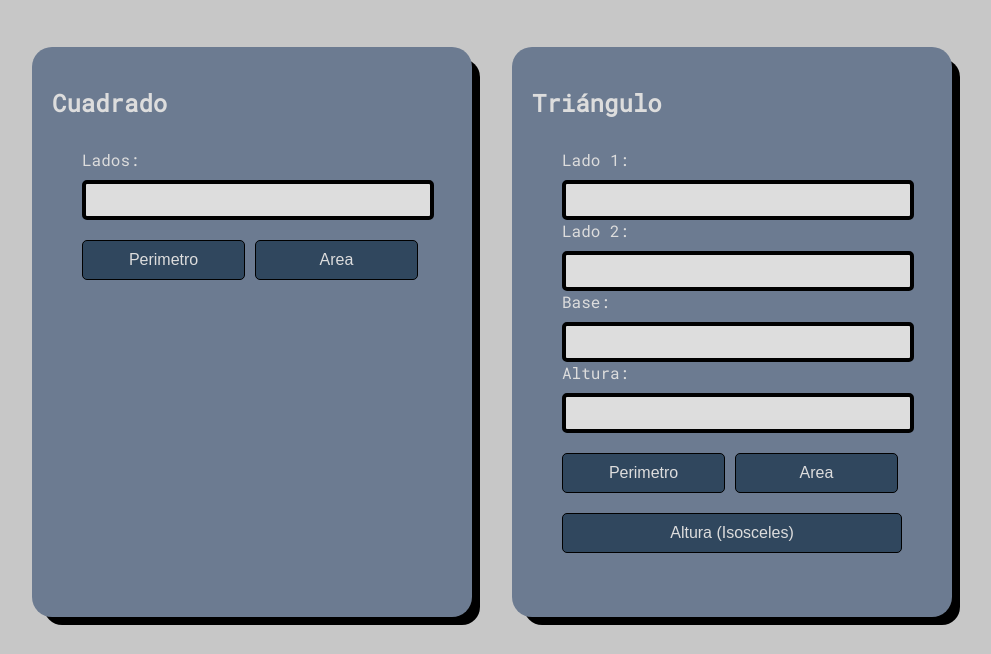
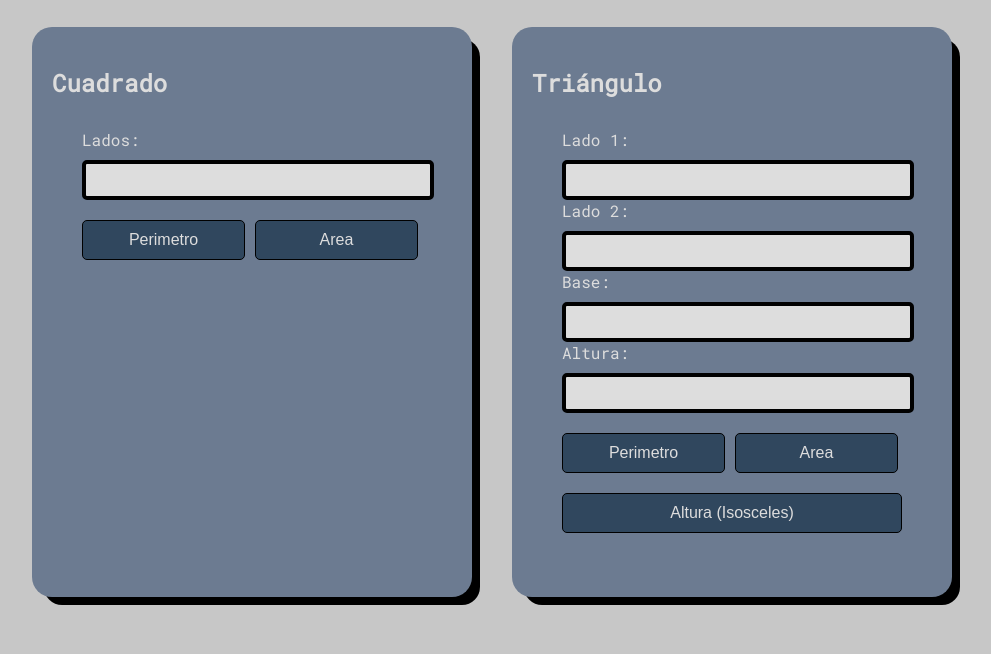
Before and after one commit to cesarocbu/curso-practico-JS, a plain HTML site: page index.html in a window 1280 px wide. Shown: the part 134-788 px from the top of the page, without its empty margins (148-1139 px from the left). Drawn offline with Linux system fonts and the light colour scheme.

Commit message:
cambio de margin a los section 2

```diff
--- a/style.css
+++ b/style.css
@@ -33,7 +33,7 @@ section {
     color: #DDDDDD;
     max-height: 530px;
     padding: 20px;
-    margin: 50px 20px;
+    margin: 30px 20px;
     border-radius: 20px;
     display: flex;
     flex-direction: column;
```
